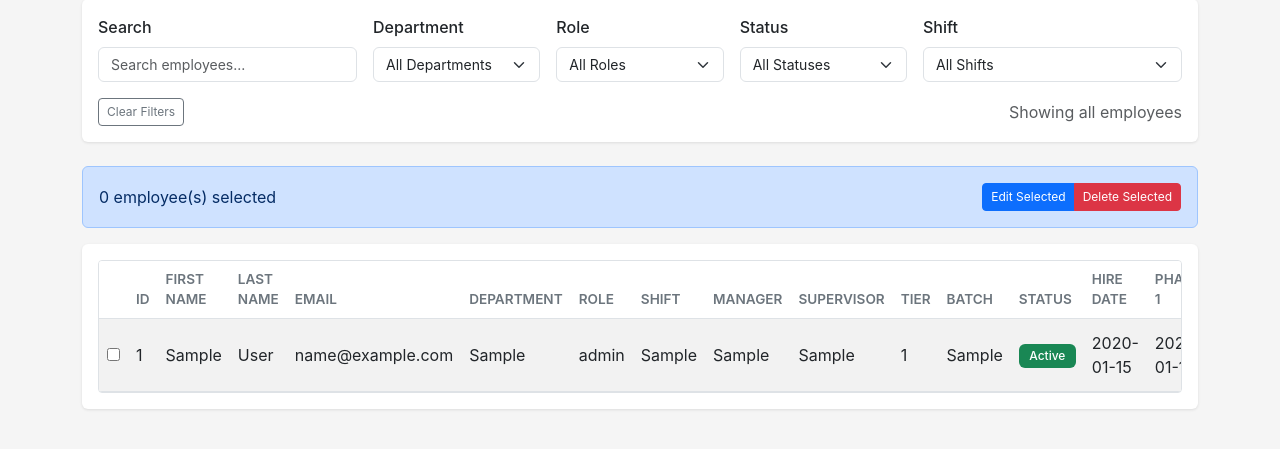
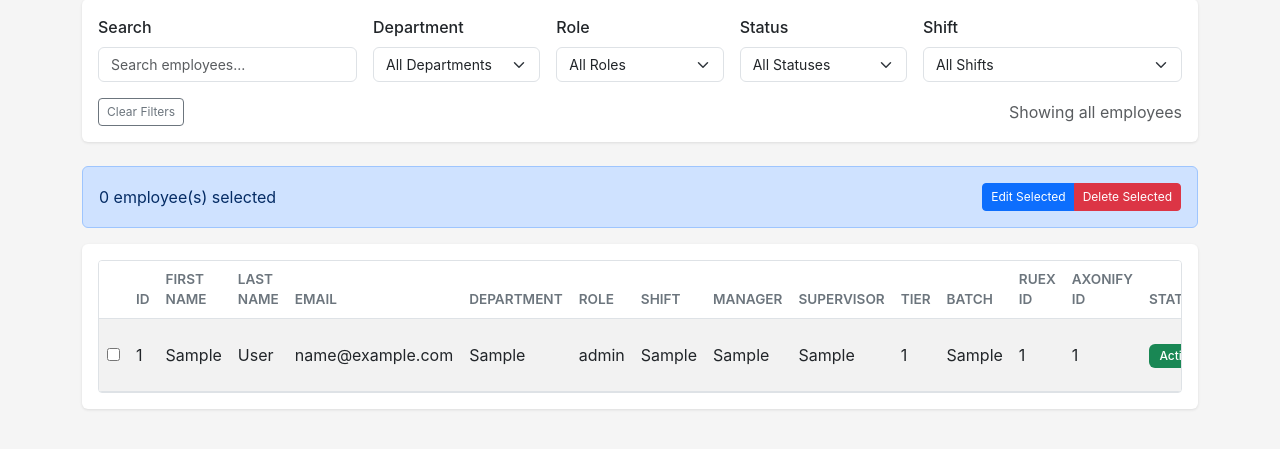
Before and after one commit to rafael7ms/operations-db, a Flask app: page /employees in a window 1280 px wide. Shown: the part 161-610 px from the top of the page. Run offline with Flask 3, Linux system fonts and the light colour scheme; a user stored in the database is signed in; tables that the repository leaves empty hold one stand-in row (values such as "Sample post").

Commit message:
Add RUEX ID and Axonify ID fields
- models.py: Rename bo_user/axonify to ruex_id/axonify_id
- init_db.py: Update to import from BO User/Axonify columns
- admin.py: Update routes to use new field names
- edit_employee.html: Add RUEX ID and Axonify ID fields
- employees.html: Add RUEX ID and Axonify ID columns to table

Co-Authored-By: Claude Opus 4.6 <noreply@anthropic.com>

```diff
--- a/app/routes/admin.py
+++ b/app/routes/admin.py
@@ -91,8 +91,8 @@ def employees():
                                 company_email=company_email,
                                 batch=str(row['Batch']).strip(),
                                 agent_id=agent_id,
-                                bo_user=str(row['BO User']).strip() if pd.notna(row['BO User']) else None,
-                                axonify=str(row['Axonify']).strip() if pd.notna(row['Axonify']) else None,
+                                ruex_id=str(row['BO User']).strip() if pd.notna(row['BO User']) else None,
+                                axonify_id=str(row['Axonify']).strip() if pd.notna(row['Axonify']) else None,
                                 supervisor=str(row['Supervisor']).strip(),
                                 manager=str(row['Manager']).strip(),
                                 tier=int(row['Tier']) if pd.notna(row['Tier']) else None,
@@ -146,6 +146,12 @@ def add_employee():
     role = request.form.get('role')
     tier = request.form.get('tier')
     company_email = request.form.get('company_email')
+    ruex_id = request.form.get('ruex_id')
+    axonify_id = request.form.get('axonify_id')
+    agent_id = request.form.get('agent_id')
+    access_card = request.form.get('access_card')
+    token_serial = request.form.get('token_serial')
+    building_card = request.form.get('building_card')
 
     # Auto-generate employee_id from email domain
     import hashlib
@@ -164,6 +170,12 @@ def add_employee():
         department=department,
         role=role,
         tier=int(tier) if tier else None,
+        ruex_id=ruex_id or None,
+        axonify_id=axonify_id or None,
+        agent_id=int(agent_id) if agent_id else None,
+        access_card=access_card or None,
+        token_serial=token_serial or None,
+        building_card=building_card or None,
         status='Active'
     )
     db.session.add(emp)
@@ -192,6 +204,12 @@ def edit_employee(employee_id):
         emp.tier = request.form.get('tier')
         emp.status = request.form.get('status')
         emp.attrition_date = request.form.get('attrition_date') or None
+        emp.ruex_id = request.form.get('ruex_id') or None
+        emp.axonify_id = request.form.get('axonify_id') or None
+        emp.agent_id = request.form.get('agent_id') or None
+        emp.access_card = request.form.get('access_card') or None
+        emp.token_serial = request.form.get('token_serial') or None
+        emp.building_card = request.form.get('building_card') or None
 
         db.session.commit()
         flash('Employee updated successfully!', 'success')
--- a/app/templates/employees.html
+++ b/app/templates/employees.html
@@ -172,6 +172,8 @@
                                 <th>Supervisor</th>
                                 <th>Tier</th>
                                 <th>Batch</th>
+                                <th>RUEX ID</th>
+                                <th>Axonify ID</th>
                                 <th>Status</th>
                                 <th>Hire Date</th>
                                 <th>Phase 1</th>
@@ -182,7 +184,7 @@
                         </thead>
                         <tbody id="employeeTableBody">
                             {% for employee in employees %}
-                            <tr class="selectable-row" data-employee-id="{{ employee.employee_id }}" data-first-name="{{ employee.first_name.lower() }}" data-last-name="{{ employee.last_name.lower() }}" data-email="{{ employee.company_email.lower() }}" data-department="{{ employee.department.lower() }}" data-role="{{ employee.role.lower() }}" data-shift="{{ employee.shift.lower() }}" data-status="{{ employee.status.lower() }}" data-batch="{{ employee.batch.lower() }}" data-manager="{{ employee.manager.lower() }}" data-supervisor="{{ employee.supervisor.lower() }}">
+                            <tr class="selectable-row" data-employee-id="{{ employee.employee_id }}" data-first-name="{{ employee.first_name.lower() }}" data-last-name="{{ employee.last_name.lower() }}" data-email="{{ employee.company_email.lower() }}" data-department="{{ employee.department.lower() }}" data-role="{{ employee.role.lower() }}" data-shift="{{ employee.shift.lower() }}" data-status="{{ employee.status.lower() }}" data-batch="{{ employee.batch.lower() }}" data-manager="{{ employee.manager.lower() }}" data-supervisor="{{ employee.supervisor.lower() }}" data-ruex="{{ (employee.ruex_id or '').lower() }}" data-axonify="{{ (employee.axonify_id or '').lower() }}">
                                 <td><input type="checkbox" class="employee-checkbox" onclick="event.stopPropagation()"></td>
                                 <td>{{ employee.employee_id }}</td>
                                 <td>{{ employee.first_name }}</td>
@@ -195,6 +197,8 @@
                                 <td>{{ employee.supervisor }}</td>
                                 <td>{{ employee.tier or '' }}</td>
                                 <td>{{ employee.batch }}</td>
+                                <td>{{ employee.ruex_id or '' }}</td>
+                                <td>{{ employee.axonify_id or '' }}</td>
                                 <td><span class="badge bg-{{ 'success' if employee.status == 'Active' else 'secondary' }}">{{ employee.status }}</span></td>
                                 <td>{{ employee.hire_date.strftime('%Y-%m-%d') if employee.hire_date else '' }}</td>
                                 <td>{{ employee.phase_1_date.strftime('%Y-%m-%d') if employee.phase_1_date else '' }}</td>
@@ -429,6 +433,8 @@
                 const batch = row.dataset.batch;
                 const manager = row.dataset.manager;
                 const supervisor = row.dataset.supervisor;
+                const ruex = row.dataset.ruex;
+                const axonify = row.dataset.axonify;
 
                 const matchesSearch = searchTerm === '' ||
                     firstName.includes(searchTerm) ||
@@ -436,7 +442,9 @@
                     email.includes(searchTerm) ||
                     batch.includes(searchTerm) ||
                     manager.includes(searchTerm) ||
-                    supervisor.includes(searchTerm);
+                    supervisor.includes(searchTerm) ||
+                    ruex.includes(searchTerm) ||
+                    axonify.includes(searchTerm);
 
                 const matchesDept = deptFilter === '' || department === deptFilter;
                 const matchesRole = roleFilter === '' || role === roleFilter;
--- a/init_db.py
+++ b/init_db.py
@@ -117,8 +117,8 @@ def init_database():
                         company_email=company_email,
                         batch=str(row['Batch']).strip(),
                         agent_id=agent_id,
-                        bo_user=str(row['BO User']).strip() if pd.notna(row['BO User']) else None,
-                        axonify=str(row['Axonify']).strip() if pd.notna(row['Axonify']) else None,
+                        ruex_id=str(row['BO User']).strip() if pd.notna(row['BO User']) else None,
+                        axonify_id=str(row['Axonify']).strip() if pd.notna(row['Axonify']) else None,
                         supervisor=str(row['Supervisor']).strip(),
                         manager=str(row['Manager']).strip(),
                         tier=int(row['Tier']) if pd.notna(row['Tier']) else None,
```
Also changed, not shown: app/models.py (+4 -4 lines), app/templates/edit_employee.html (+30 -0 lines), opsdb.db.
